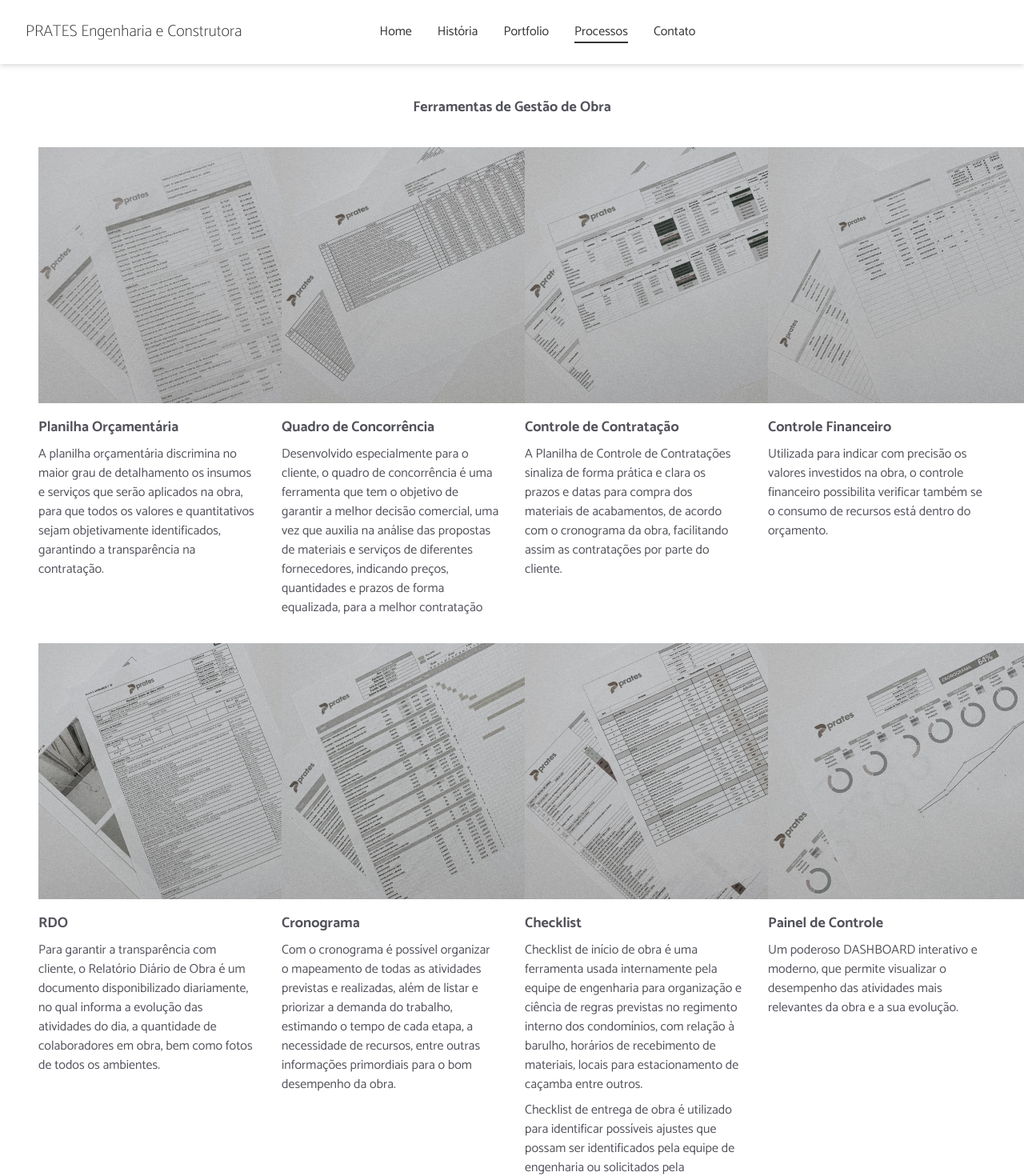
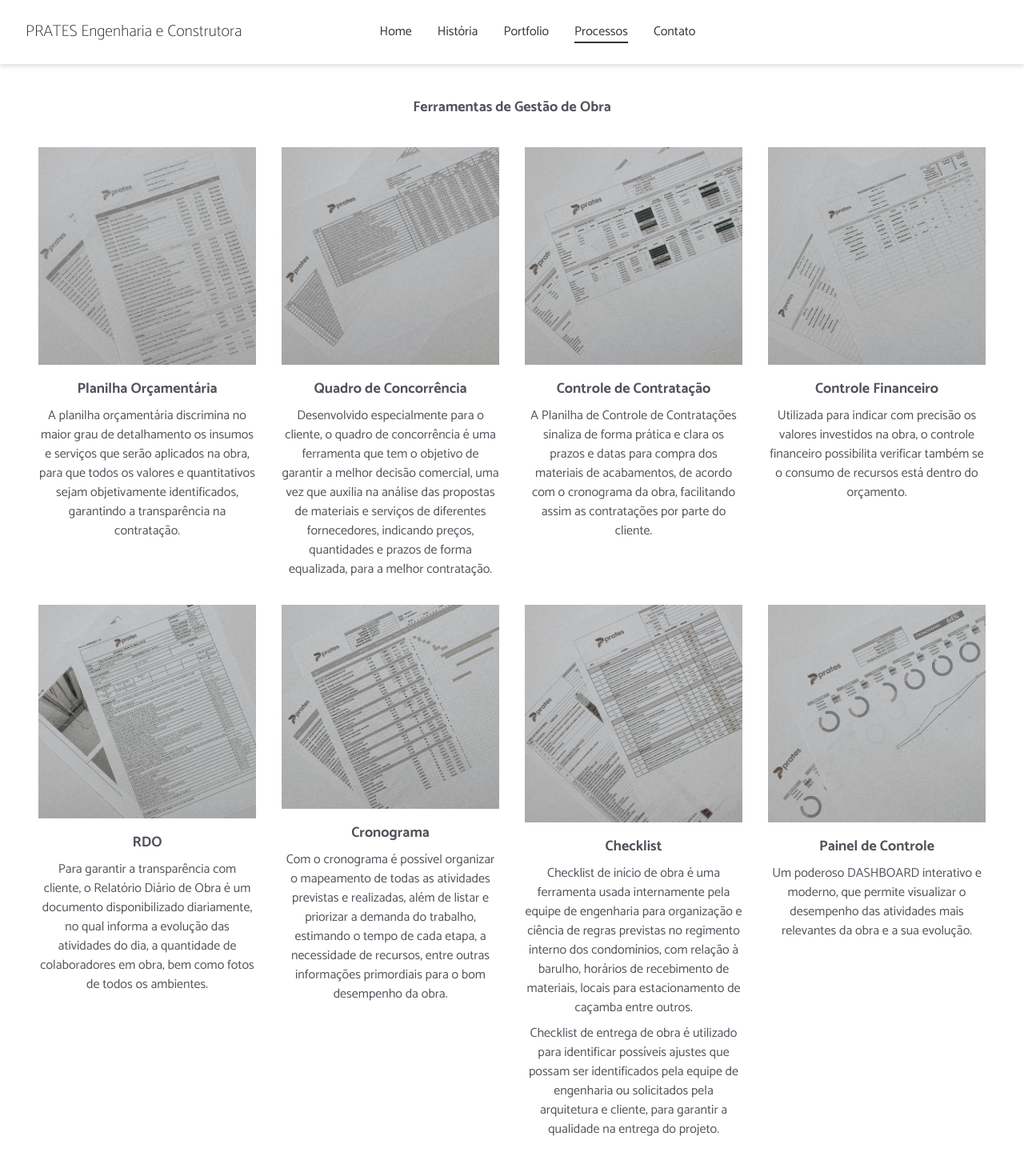
Before and after one commit to VictordaSilvaf/prates-engenharia, a React (Vite) app: page /processos in a window 1280 px wide. Shown: the top 1470 px of the page at 80% size. Built offline with nearby package versions, Linux system fonts and the light colour scheme.

Commit message:
Mudando a tela de historia

```diff
--- a/src/components/ProjectsGallery/index.tsx
+++ b/src/components/ProjectsGallery/index.tsx
@@ -11,9 +11,9 @@ export function ProjectsGallery() {
   return (
     <>
       <div className="mt-5 ">
-        <div className="flex flex-wrap justify-start w-ful">
-          <div className="p-4 sm:w-1/3 lg:w-1/4">
-            <div className="lg:h-[320px] lg:w-[320px]">
+        <div className="flex flex-wrap justify-start w-full text-center">
+          <div className="p-4 sm:w-1/2 lg:w-1/4">
+            <div className="">
               <img src={Orcamento} className="w-full h-full"></img>
             </div>
             <h2 className="mt-4 text-lg font-bold">Planilha Orçamentária</h2>
@@ -25,8 +25,8 @@ export function ProjectsGallery() {
             </p>
           </div>
 
-          <div className="p-4 sm:w-1/3 lg:w-1/4">
-            <div className="lg:h-[320px] lg:w-[320px]">
+          <div className="p-4 sm:w-1/2 lg:w-1/4">
+            <div className="">
               <img src={QCs} className="object-fill w-full h-full"></img>
             </div>
             <h2 className="mt-4 text-lg font-bold">Quadro de Concorrência</h2>
@@ -36,12 +36,12 @@ export function ProjectsGallery() {
               melhor decisão comercial, uma vez que auxilia na análise das
               propostas de materiais e serviços de diferentes fornecedores,
               indicando preços, quantidades e prazos de forma equalizada, para a
-              melhor contratação
+              melhor contratação.
             </p>
           </div>
 
-          <div className="p-4 sm:w-1/3 lg:w-1/4">
-            <div className="lg:h-[320px] lg:w-[320px]">
+          <div className="p-4 sm:w-1/2 lg:w-1/4">
+            <div className="">
               <img src={PlanilhaContratacoes} className="w-full h-full"></img>
             </div>
             <h2 className="mt-4 text-lg font-bold">Controle de Contratação</h2>
@@ -53,8 +53,8 @@ export function ProjectsGallery() {
             </p>
           </div>
 
-          <div className="p-4 sm:w-1/3 lg:w-1/4">
-            <div className="lg:h-[320px] lg:w-[320px]">
+          <div className="p-4 sm:w-1/2 lg:w-1/4">
+            <div className="">
               <img src={PlanilhaFinanceira} className="w-full h-full"></img>
             </div>
             <h2 className="mt-4 text-lg font-bold">Controle Financeiro</h2>
@@ -65,8 +65,8 @@ export function ProjectsGallery() {
             </p>
           </div>
 
-          <div className="p-4 sm:w-1/3 lg:w-1/4">
-            <div className="lg:h-[320px] lg:w-[320px]">
+          <div className="p-4 sm:w-1/2 lg:w-1/4">
+            <div className="">
               <img src={RDO} className="w-full h-full"></img>
             </div>
             <h2 className="mt-4 text-lg font-bold">RDO</h2>
@@ -78,8 +78,8 @@ export function ProjectsGallery() {
             </p>
           </div>
 
-          <div className="p-4 sm:w-1/3 lg:w-1/4">
-            <div className="lg:h-[320px] lg:w-[320px]">
+          <div className="p-4 sm:w-1/2 lg:w-1/4">
+            <div className="">
               <img src={Histograma} className="w-full h-full"></img>
             </div>
             <h2 className="mt-4 text-lg font-bold">Cronograma</h2>
@@ -92,8 +92,8 @@ export function ProjectsGallery() {
             </p>
           </div>
 
-          <div className="p-4 sm:w-1/3 lg:w-1/4">
-            <div className="lg:h-[320px] lg:w-[320px]">
+          <div className="p-4 sm:w-1/2 lg:w-1/4">
+            <div className="">
               <img src={Checklist} className="w-full h-full"></img>
             </div>
             <div className="h-full mt-4">
@@ -114,8 +114,8 @@ export function ProjectsGallery() {
             </div>
           </div>
 
-          <div className="p-4 sm:w-1/3 lg:w-1/4">
-            <div className="lg:h-[320px] lg:w-[320px]">
+          <div className="p-4 sm:w-1/2 lg:w-1/4">
+            <div className="">
               <img src={Painel} className="w-full h-full"></img>
             </div>
             <h2 className="mt-4 text-lg font-bold">Painel de Controle</h2>
--- a/src/pages/History.tsx
+++ b/src/pages/History.tsx
@@ -1,17 +1,17 @@
-import Cesar from '../assets/img/historia/cesar.jpeg'
-import Mariana from '../assets/img/historia/mariana.jpeg'
-import { Slidder } from '../components/Slidder/index'
+import Cesar from "../assets/img/historia/cesar.jpeg";
+import Mariana from "../assets/img/historia/mariana.jpeg";
+import { Slidder } from "../components/Slidder/index";
 
-import Img1 from '../assets/img/historia/galeria/1-1.jpg'
-import Img2 from '../assets/img/historia/galeria/1-2.jpg'
-import Img3 from '../assets/img/historia/galeria/2-1.jpg'
-import Img4 from '../assets/img/historia/galeria/2-2.jpg'
-import Img5 from '../assets/img/historia/galeria/3-1.jpg'
-import Img6 from '../assets/img/historia/galeria/3-2.jpg'
-import Img7 from '../assets/img/historia/galeria/4-1.jpeg'
-import Img8 from '../assets/img/historia/galeria/4-2.jpg'
-import Img9 from '../assets/img/historia/galeria/5.jpg'
-import { Footer } from '../components/Footer/index'
+import Img1 from "../assets/img/historia/galeria/1-1.jpg";
+import Img2 from "../assets/img/historia/galeria/1-2.jpg";
+import Img3 from "../assets/img/historia/galeria/2-1.jpg";
+import Img4 from "../assets/img/historia/galeria/2-2.jpg";
+import Img5 from "../assets/img/historia/galeria/3-1.jpg";
+import Img6 from "../assets/img/historia/galeria/3-2.jpg";
+import Img7 from "../assets/img/historia/galeria/4-1.jpeg";
+import Img8 from "../assets/img/historia/galeria/4-2.jpg";
+import Img9 from "../assets/img/historia/galeria/5.jpg";
+import { Footer } from "../components/Footer/index";
 
 export function History() {
   return (
@@ -75,43 +75,26 @@ export function History() {
             </div>
           </div>
         </div>
+      </section>
 
-        <div className="">
-          <Slidder
-            url={Img1}
-            alt="Inicio construção 1"
-            url2={Img2}
-            alt2="Inicio construção 2"
-            reverse={true}
-          />
-
-          <Slidder
-            url={Img3}
-            alt="Inicio construção 3"
-            url2={Img4}
-            alt2="Inicio construção 4"
-            reverse={false}
-          />
+      <section className="flex flex-row items-center justify-center w-full gap-10 mt-20">
+        <div className="w-[200px] h-[200px] p-1.5 hover:p-0 duration-200 ease-in-out">
+          <div className="w-full h-full bg-slate-500"></div>
         </div>
-        <div className="">
-          <Slidder
-            url={Img9}
-            alt="Inicio construção 1"
-            url2={Img6}
-            alt2="Inicio construção 2"
-            reverse={true}
-          />
-
-          <Slidder
-            url={Img7}
-            alt="Inicio construção 3"
-            url2={Img8}
-            alt2="Inicio construção 4"
-            reverse={false}
-          />
+        <div className="w-[250px] h-[250px] p-1.5 hover:p-0 duration-200 ease-in-out">
+          <div className="w-full h-full bg-slate-500"></div>
+        </div>
+        <div className="w-[300px] h-[300px] p-1.5 hover:p-0 duration-200 ease-in-out">
+          <div className="w-full h-full bg-slate-500"></div>
+        </div>
+        <div className="w-[250px] h-[250px] p-1.5 hover:p-0 duration-200 ease-in-out">
+          <div className="w-full h-full bg-slate-500"></div>
+        </div>
+        <div className="w-[200px] h-[200px] p-1.5 hover:p-0 duration-200 ease-in-out">
+          <div className="w-full h-full bg-slate-500"></div>
         </div>
       </section>
       <Footer />
     </>
-  )
+  );
 }
```
